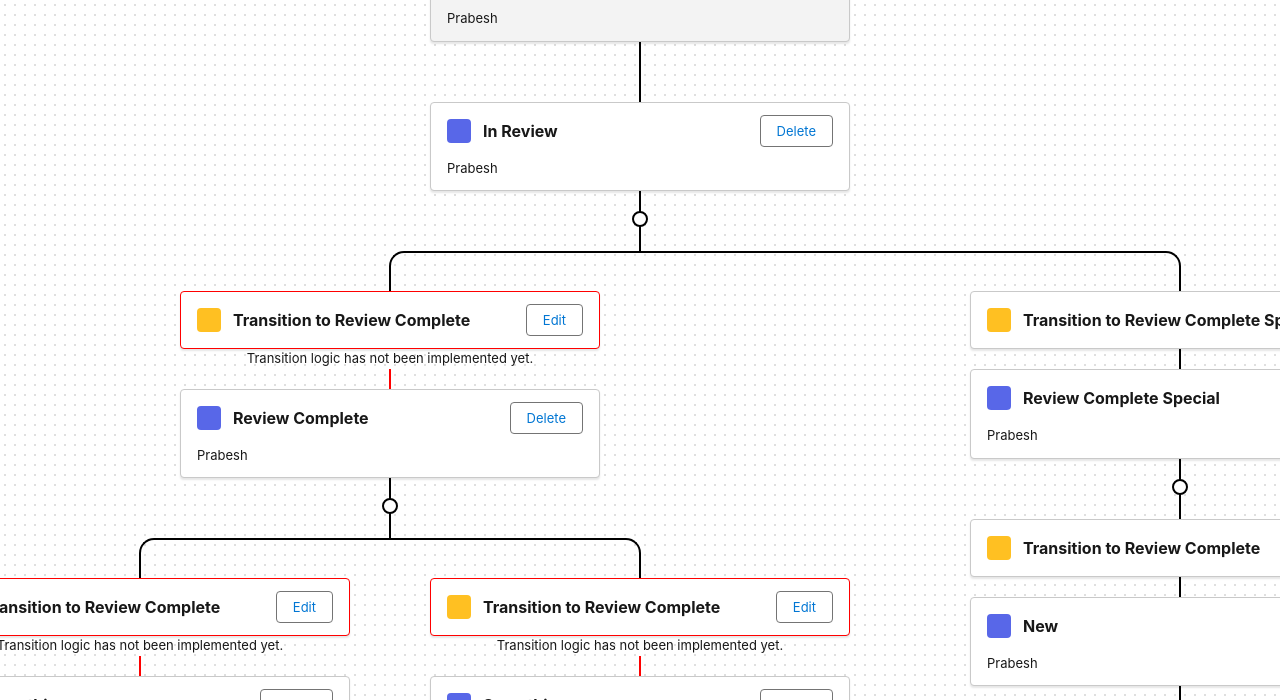
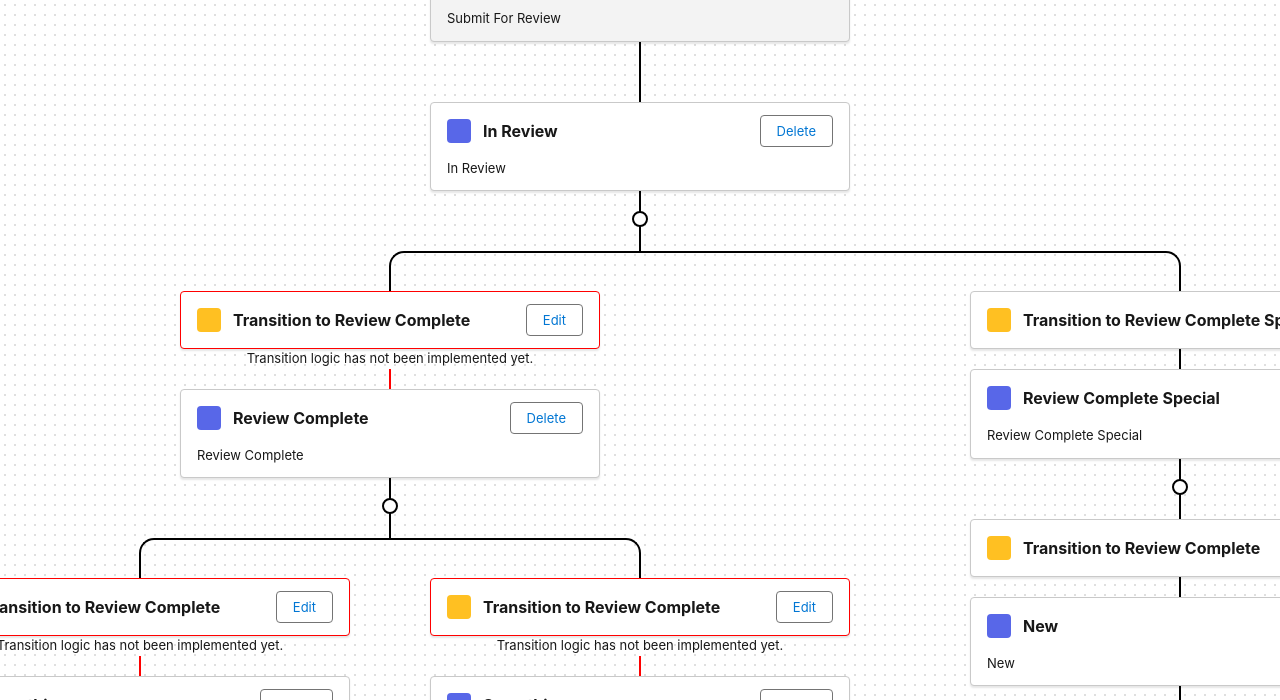
Before and after one commit to prabesh-komodo/Organization-Chart, a website: page index.html in a window 1280 px wide. Shown: the part 100-800 px from the top of the page. Drawn offline with Linux system fonts and the light colour scheme.

Commit message:
Removed unnecessary codes

```diff
--- a/index.html
+++ b/index.html
@@ -2,7 +2,7 @@
 <html lang="en">
 <head>
     <meta charset="UTF-8">
-    <!-- <meta name="viewport" content="width=device-width, initial-scale=1.0"> -->
+    <meta name="viewport" content="width=device-width, initial-scale=1.0">
     <title>Workflow</title>
     <link rel="stylesheet" href="./salesforce-lightning-design-system.css">
     <link rel="stylesheet" href="style.css">
@@ -21,25 +21,13 @@
         .then(fetchedData => {
             data = fetchedData;
             const generateNodeContent = (node) => {
-
-                return `
-
-
-              Prabesh
-                `;
+                return `<div>${node.stage_name}</div>`;
             };
 
-            const generateTransitionContent = (transitionContent) => {
-                return `
-                    ${transitionContent.transition_name || ''}
-                `;
-            };
-
-            const orgChart = new OrganizationChart(canvas, data, generateNodeContent, generateTransitionContent);
+            const orgChart = new OrganizationChart(canvas, data, generateNodeContent);
 
             let dataGen = document.getElementById('data-gen');
             dataGen.addEventListener('click', () => {
-                console.log('dfdf;');
                 console.log(orgChart.exportData());
             });
 
--- a/src/app.ts
+++ b/src/app.ts
@@ -46,7 +46,6 @@ class OrganizationChart {
     private maxScale: number;
     private animationTiming: number;
     private generateNodeContent: NodeContentGenerator;
-    private generateTransitionContent: TransitionContentGenerator;
 
     /**
      * Creates an instance of OrganizationChart.
@@ -69,7 +68,6 @@ class OrganizationChart {
         this.maxScale = 1;
         this.animationTiming = 400;
         this.generateNodeContent = generateNodeContent;
-        this.generateTransitionContent = generateTransitionContent;
         this.init();
     }
 
@@ -270,8 +268,6 @@ class OrganizationChart {
             document.querySelectorAll('.tooltip').forEach(tooltip => tooltip.remove());
         },1);
 
-        document.querySelectorAll('.tooltip').forEach(tooltip => tooltip.remove());
-
         let getData = this.findNodeById(this.data.data, parseInt(id));
         if (!getData) {
             console.error(`Node with id ${id} not found`);
@@ -292,6 +288,7 @@ class OrganizationChart {
 
         if (!getData.childrens) getData.childrens = [];
         getData.childrens.push(NewData);
+
         this.buildChart();
         this.attachEventListeners();
         this.panToNode(NewData.id);
@@ -540,15 +537,6 @@ class OrganizationChart {
             }, wait);
         };
     }
-
-    // private centerContent() {
-    //     const canvasRect = this.canvas.getBoundingClientRect();
-    //     const containerRect = this.container.getBoundingClientRect();
-    //     const offsetX = (canvasRect.width - containerRect.width) / 2;
-    //     const offsetY = (canvasRect.height - containerRect.height) / 2;
-    //     this.canvas.scrollLeft = offsetX;
-    //     this.canvas.scrollTop = offsetY;
-    // }
 }
 
 // Usage example:
```
Also changed, not shown: dist/app.js.
